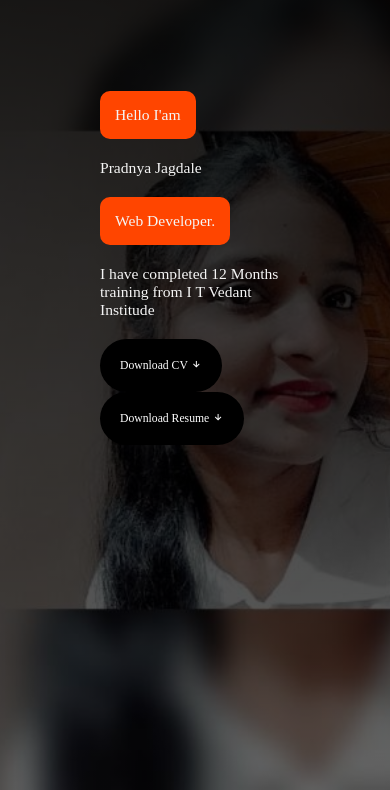
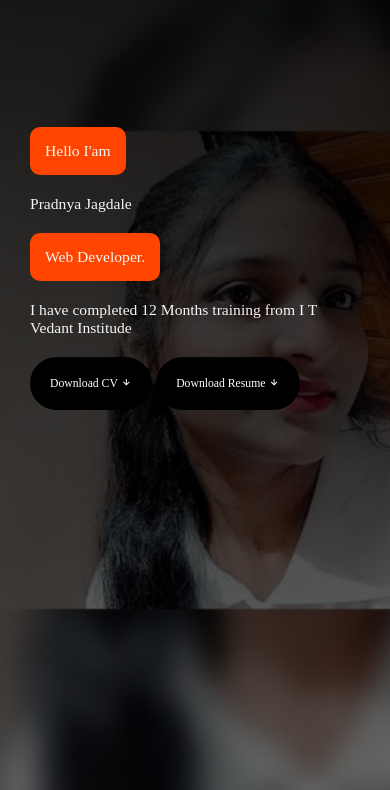
Before and after one commit to pradnyajagadale26/portfolio, a plain HTML site: page index.html in a window 390 px wide. Shown: the part 52-842 px from the top of the page. Drawn offline with nearby package versions, Linux system fonts and the light colour scheme.

Commit message:
css style file updated-2

```diff
--- a/style1.css
+++ b/style1.css
@@ -389,3 +389,18 @@ textarea {
 
 
 /* ================================ end ================================ */
+
+/* ============================= Media Query For Mobile ==================== */
+
+
+@media screen and (max-width: 425px) {
+    #header-content,
+    #skills,
+    #projects,
+    #certificates,
+    #educations,
+    #contact{
+        padding: 40px 30px;
+    }
+}
+/* ================================ end ================================ */
```
